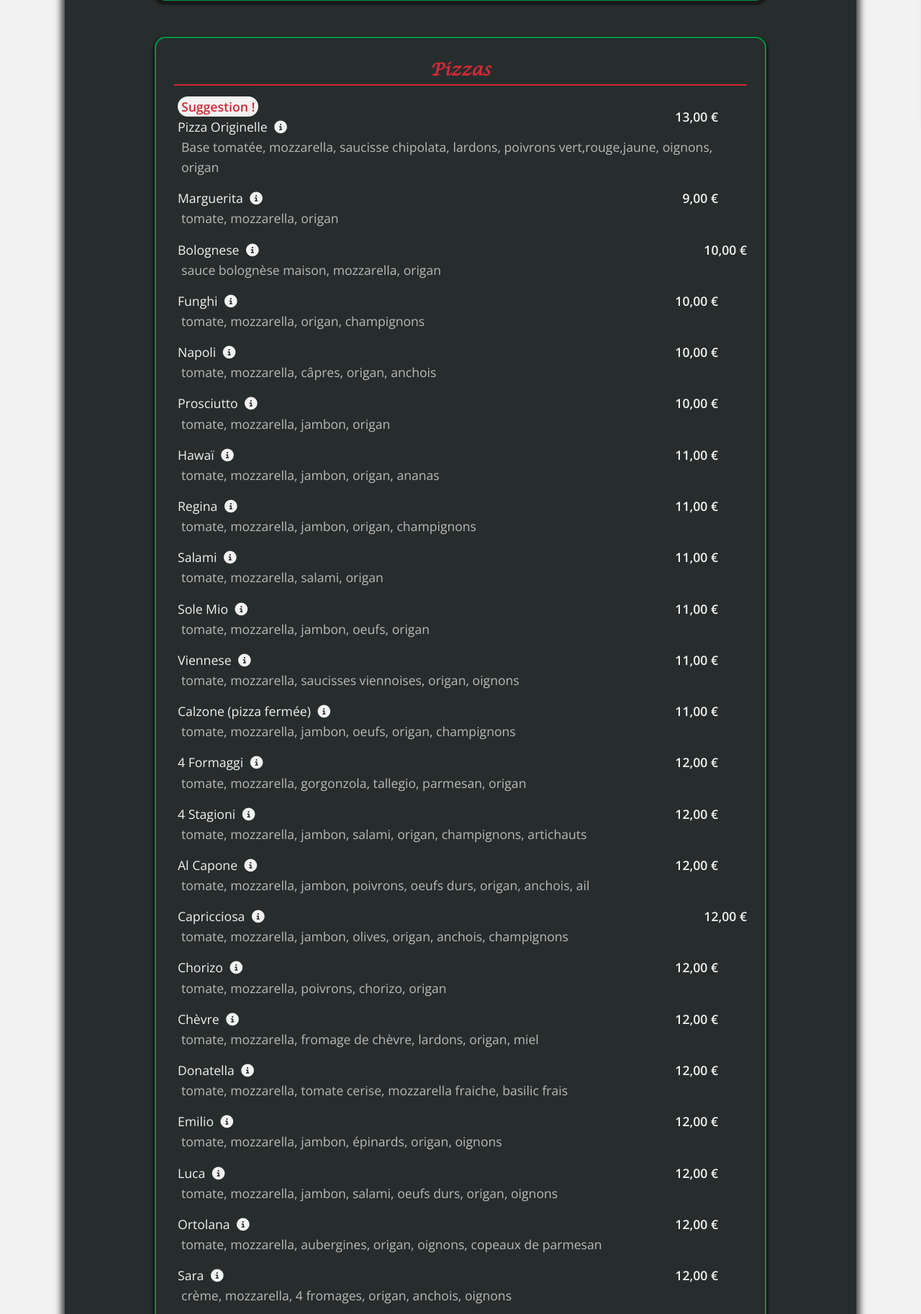
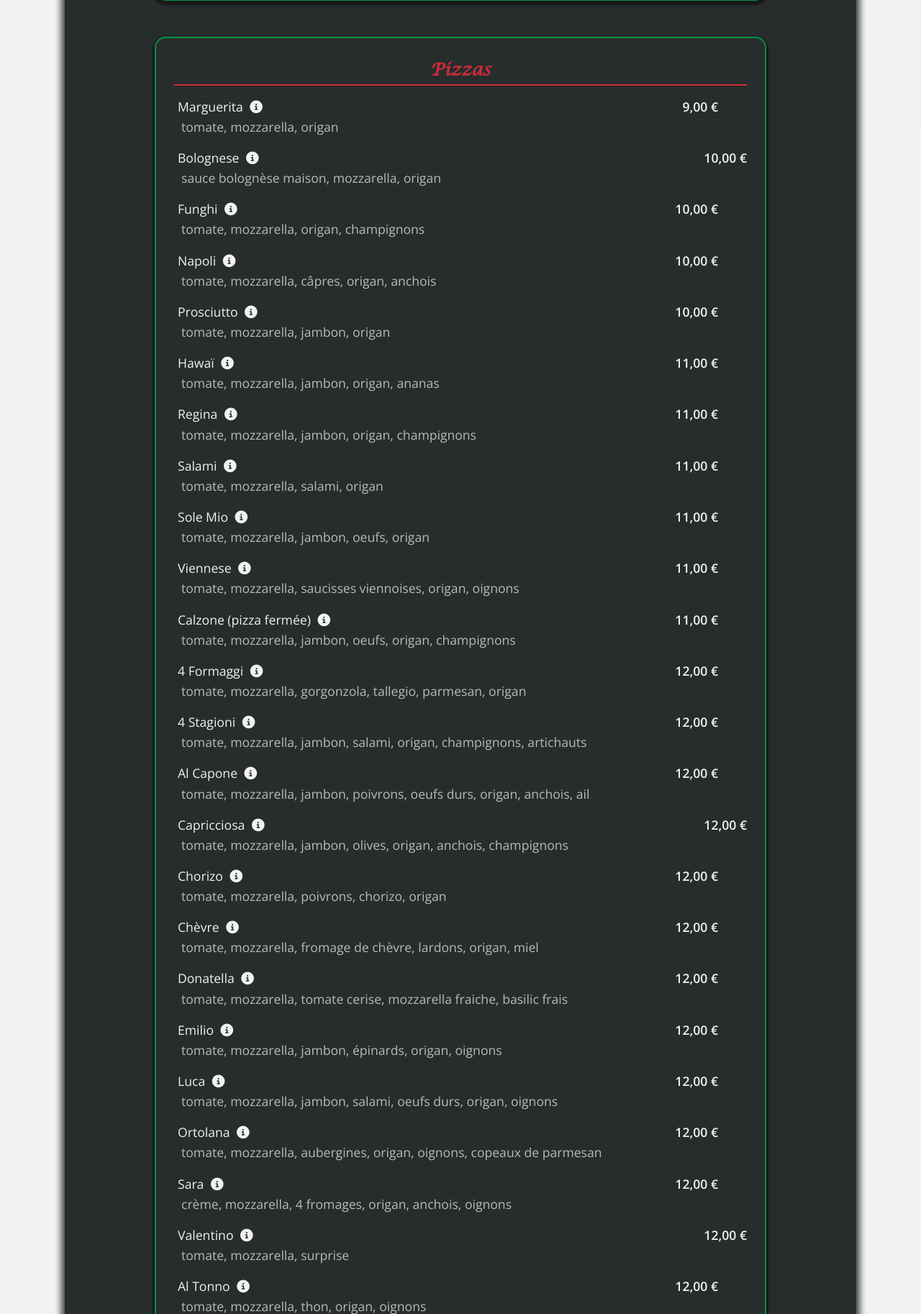
Before and after one commit to samyben2001/pizza_valentino_pa, a Django app: template menu/templates/menu/menu_offline.html in a window 1280 px wide. Shown: the part 635-2461 px from the top of the page at 72% size. Run offline with Django 3.2, Linux system fonts and the light colour scheme; the template is opened without the code that fills it, so the values that code supplies are empty; parts of the project's set-up code (start-up, migrations or seed data) failed here and were passed over; some libraries are stand-ins or nearby versions.

Commit message:
modify oflline menu

```diff
--- a/menu/templates/menu/menu_offline.html
+++ b/menu/templates/menu/menu_offline.html
@@ -83,50 +83,6 @@
             <div id="pizzas" class="foodTypeContainer">
                 <h2>Pizzas</h2>
                 <div class="foodlist">
-
-                    <div class="foodseparator">
-                        <div class="food">
-                            <div class="food_name">
-                                <div class="suggestion">Suggestion !</div>
-                                <div class="name">Pizza Originelle
-                                    <i class="fas fa-info-circle tooltip" aria-hidden="true">
-                                        <span class="tooltiptext">
-                                        Allergènes:
-
-                                            Gluten,
-
-                                            Lait (lactose)
-
-                                        </span>
-                                    </i>
-                                </div>
-                            </div>
-
-                            <div class="price">
-
-                                <div>13,00 €</div>
-                            </div>
-                        </div>
-
-                        <div class="ingredients">
-
-                                Base tomatée,
-
-                                mozzarella,
-
-                                saucisse chipolata,
-
-                                lardons,
-
-                                poivrons vert,rouge,jaune,
-
-                                oignons,
-
-                                origan
-
-                        </div>
-                    </div>
-
                     <div class="foodseparator">
                         <div class="food">
                             <div class="food_name">
```
